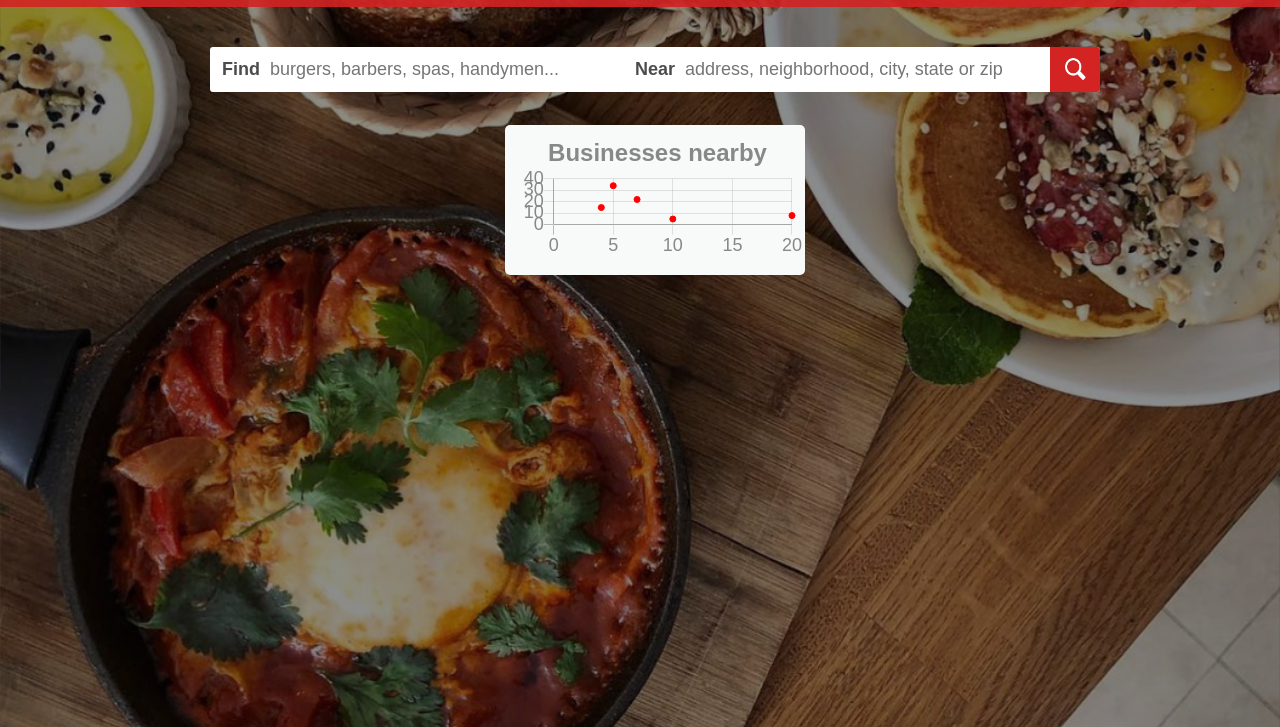
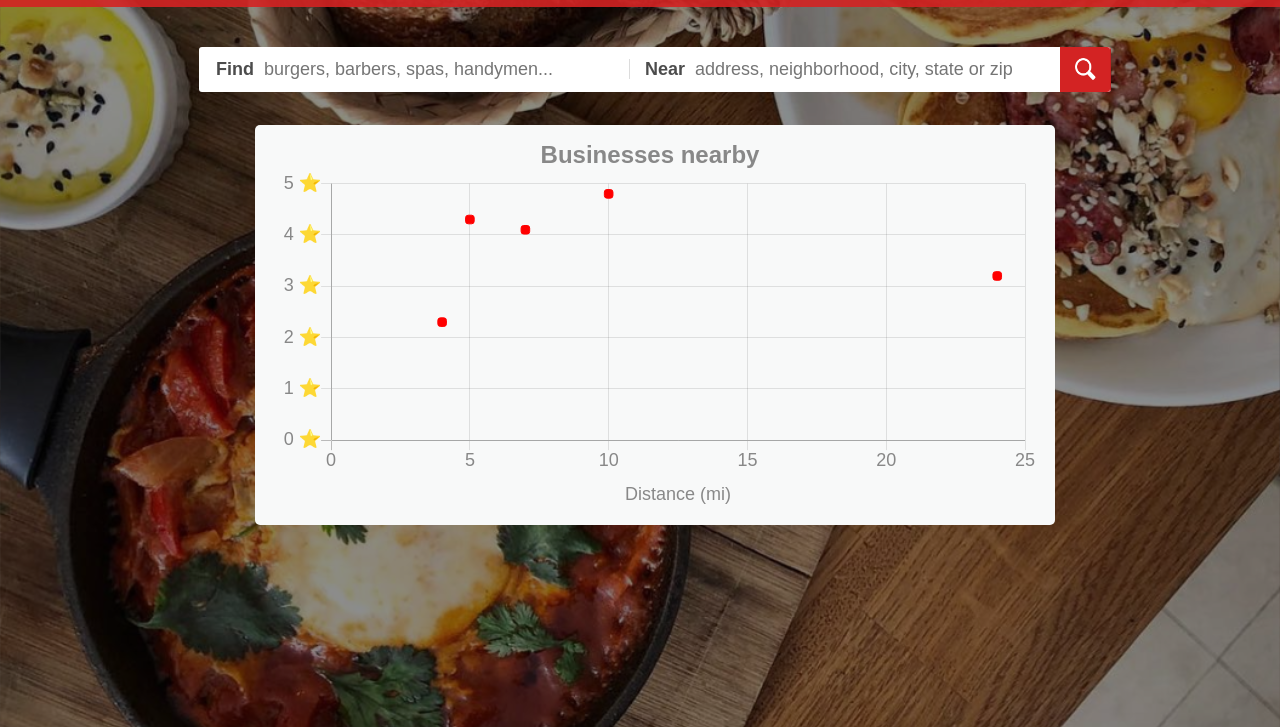
Before and after one commit to JordanYu4/Yelp-Helper, a website built with webpack: page public/index.html in a window 1280 px wide. Shown: the part 73-800 px from the top of the page. Built offline with nearby package versions, Linux system fonts and the light colour scheme.

Commit message:
Style chart

```diff
--- a/public/assets/stylesheets/_main.css
+++ b/public/assets/stylesheets/_main.css
@@ -17,11 +17,13 @@ header h1 {
 header a {
   text-decoration: none;
   display: inline-block;
+  color: rgba(0, 0, 0, 0);
   padding-top: 32px;
   background-position: center;
   background-repeat: no-repeat;
   overflow: hidden;
   vertical-align: middle;
+  transition: 0.05s;
 }
 
 a.github-link {
@@ -30,9 +32,17 @@ a.github-link {
   padding-right: 10px;
 }
 
+a.github-link:hover {
+  background-size: 37px 37px;
+}
+
 a.linkedin-link {
   background-image: url("../images/linkedin-icon.png");
   background-size: 48px 36px;
+}
+
+a.linkedin-link:hover {
+  background-size: 49px 37px;
 }
 
 main {
@@ -55,15 +65,31 @@ main {
   /* word-wrap: none; */
 }
 
+.search-form {
+  border-right: 1px solid rgba(190, 32, 32, 1);
+  border-radius: 3px;
+}
+
 .search-form * {
   padding: 12px 0 12px;
 }
 
-.search-bar label {
+.search-form-divider {
+  display: none;
+  font-size: 28px;
+  font-weight: 100;
+  color: rgba(200, 200, 200, 1);
+}
+
+.search-form label {
   font-size: 18px;
   font-weight: 700;
   color: rgba(0, 0, 0, 0.7);
-  padding-right: 5px;
+  padding: 0 5px 0;
+}
+
+.search-form label:first-child {
+  border-right: 1px solid rgba(220, 220, 220, 1);
 }
 
 .search-bar input {
@@ -83,6 +109,7 @@ input.submit-button {
   background-position: center;
   background-repeat: no-repeat;
   vertical-align: bottom;
+  box-sizing: border-box;
   width: 50px;
   border-radius: 0 3px 3px 0;
 }
--- a/public/index.html
+++ b/public/index.html
@@ -30,8 +30,9 @@
             <span class="search-label">Find&nbsp;</span>
             <input id="term" type="text" name="term" placeholder="burgers, barbers, spas, handymen...">
           </label>
+          <span class="search-form-divider"> | </span>
           <label for="location">
-            <span class="search-label">Near&nbsp;</span>
+            <span class="search-label">&nbsp;&nbsp;Near&nbsp;</span>
             <input id="location" type="text" name="location" placeholder="address, neighborhood, city, state or zip">
           </label>
           <input class="submit-button" type="submit" value="">
@@ -45,7 +46,7 @@
 
         </div>
 
-        <canvas class="canvas" id="yelpChart"></canvas>
+        <canvas class="canvas" width="800" height="400" id="yelpChart"></canvas>
         <script type="application/javascript" src="./bundle.js"></script>
       </div>
     </main>
--- a/public/javascripts/chart.js
+++ b/public/javascripts/chart.js
@@ -11,50 +11,62 @@ let yelpChart = new Chart(ctx, {
     datasets: [{
       label: 'Businesses',
       data: [{
-        x: 20,
-        y: 8
+        x: 24,
+        y: 3.2
       }, {
         x: 5,
-        y: 34
+        y: 4.3
       }, {
         x: 10,
-        y: 5
+        y: 4.8
       }, {
         x: 4,
-        y: 15
+        y: 2.3
       }, {
         x: 7,
-        y: 22
+        y: 4.1
       }],
-      pointRadius: 3,
-      pointHitRadius: 4,
+      pointRadius: 5,
+      pointStyle: 'rectRounded',
+      pointHitRadius: 6,
       backgroundColor: 'red',
       borderWidth: 1,
       borderColor: 'red',
       hoverBorderWidth: 2,
-      hoverBorderColor: '#000'
+      hoverBorderColor: '#777'
     }]
   },
   options: {
     title: {
       display: true,
       text: 'Businesses nearby',
-      fontSize: 24
+      fontSize: 24,
+      lineHeight: 1.4,
+      padding: 10
     },
     scales: {
       xAxes: [{
+        scaleLabel: {
+          display: true,
+          labelString: 'Distance (mi)',
+        },
         type: 'linear',
         position: 'bottom',
         ticks: {
-          beginAtZero: true
+          beginAtZero: true,
+          max: 25
         }
       }],
       yAxes: [{
-
         type: 'linear',
         position: 'left',
         ticks: {
-          beginAtZero: true
+          beginAtZero: true,
+          max: 5,
+          stepSize: 1,
+          callback: function(value, index, values) {
+            return value + ' ⭐';
+          }
         }
       }]
     },
@@ -69,9 +81,9 @@ let yelpChart = new Chart(ctx, {
     layout: {
       padding: {
         top: 5,
-        right: 5,
-        bottom: 10,
-        left: 10
+        right: 30,
+        bottom: 15,
+        left: 20
       }
     }
   }
```
